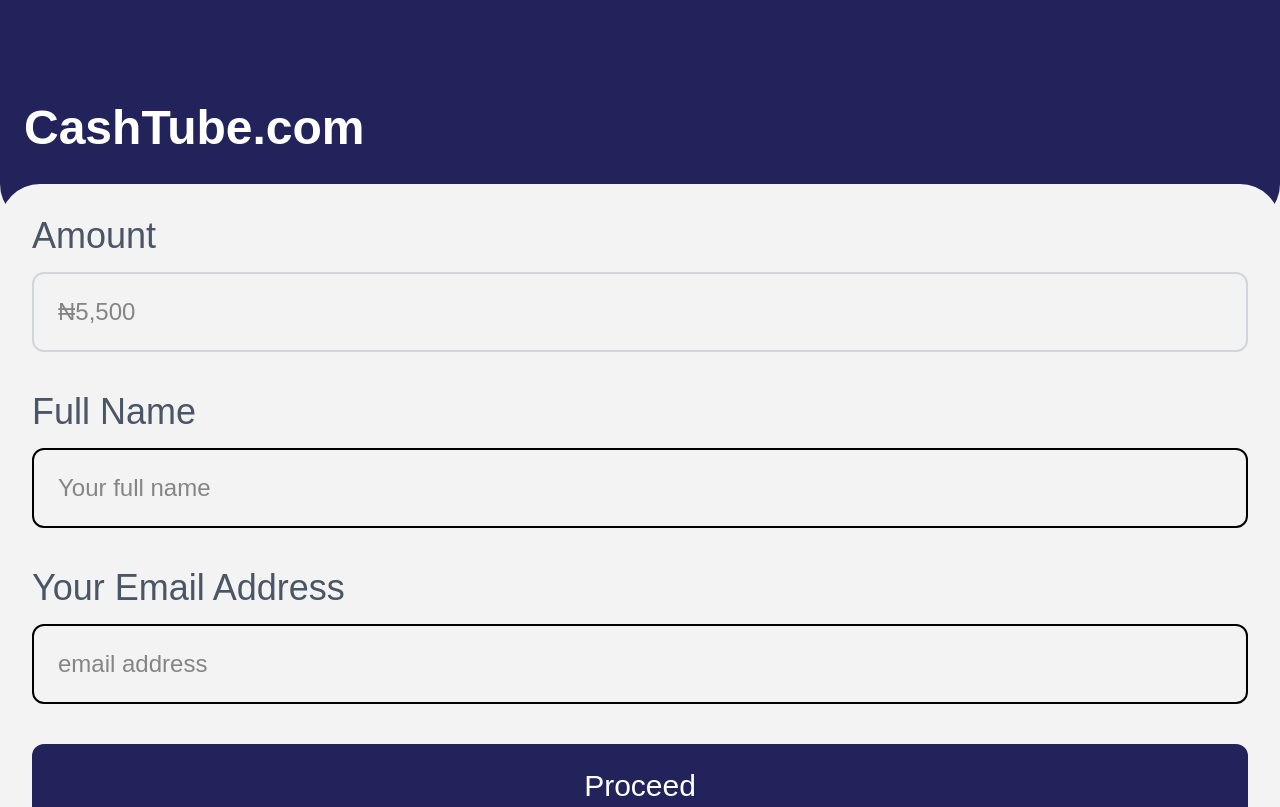
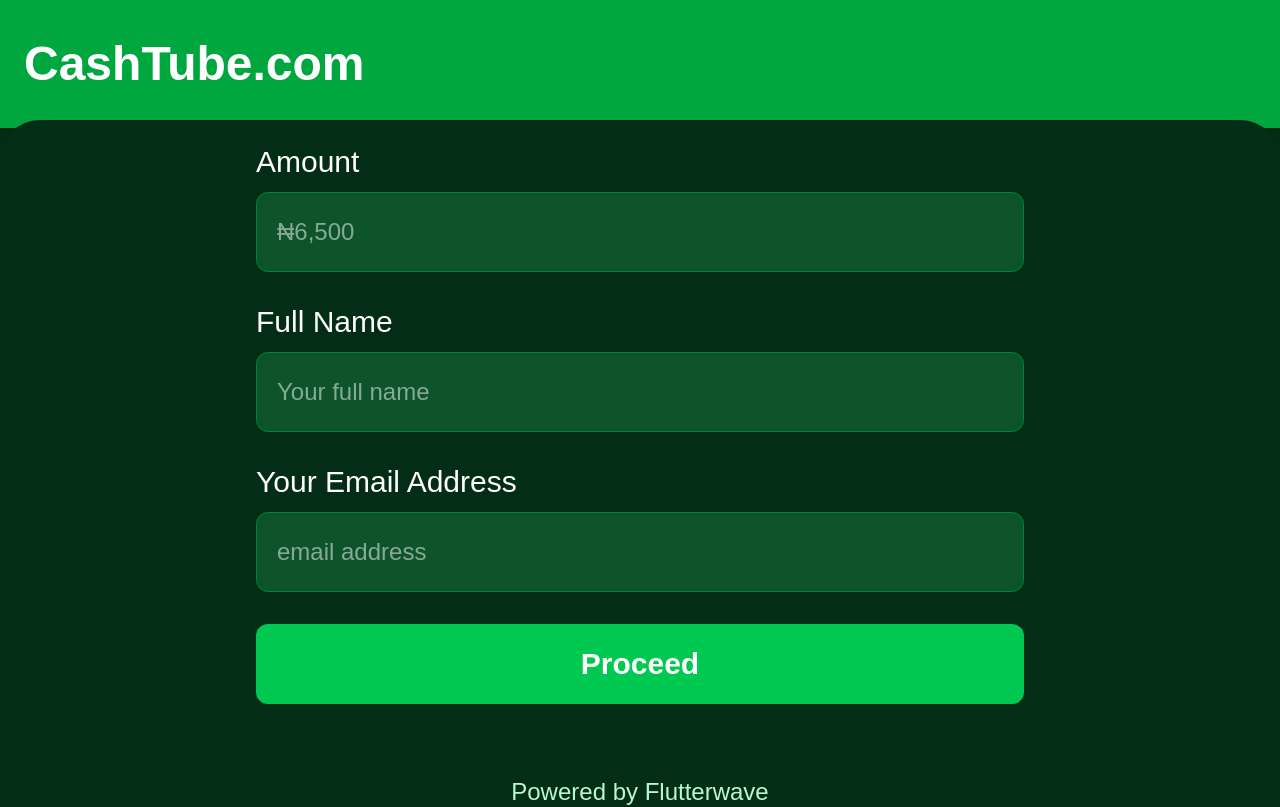
Before and after one commit to excelo7/cashtube2, a Next.js app: page /payment in a window 1280 px wide. Shown: the top 807 px of the page. Built offline with nearby package versions, Linux system fonts and the light colour scheme.

Commit message:
dark green payment ui

```diff
--- a/app/payment/page.tsx
+++ b/app/payment/page.tsx
@@ -2,60 +2,73 @@
 
 export default function PaymentPage() {
   return (
-    <main className="min-h-screen bg-[#f3f3f3]">
-      <div className="bg-[#23235c] h-56 rounded-b-[40px] p-6">
-        <h1 className="text-white text-5xl font-bold mt-20">
+    <main className="min-h-screen bg-green-950">
+
+      {/* TOP HEADER */}
+      <div className="bg-green-600 text-white px-6 py-10 shadow-lg">
+        <h1 className="text-5xl font-bold">
           CashTube.com
         </h1>
       </div>
 
-      <div className="bg-[#f3f3f3] -mt-10 rounded-t-[40px] p-8 min-h-screen">
-        <div className="space-y-10">
+      {/* MAIN CARD */}
+      <div className="bg-green-950 rounded-t-[40px] -mt-2 p-6 min-h-screen">
 
+        <div className="max-w-3xl mx-auto space-y-8">
+
+          {/* Amount */}
           <div>
-            <h2 className="text-4xl text-gray-600 mb-4">Amount</h2>
+            <label className="text-3xl text-white block mb-3">
+              Amount
+            </label>
 
             <input
               type="text"
-              placeholder="₦5,500"
-              className="w-full h-20 rounded-xl border-2 border-gray-300 px-6 text-2xl"
+              placeholder="₦6,500"
+              className="w-full h-20 rounded-xl border border-green-700 bg-green-900 text-white px-5 text-2xl outline-none"
             />
           </div>
 
+          {/* Full Name */}
           <div>
-            <h2 className="text-4xl text-gray-600 mb-4">
+            <label className="text-3xl text-white block mb-3">
               Full Name
-            </h2>
+            </label>
 
             <input
               type="text"
               placeholder="Your full name"
-              className="w-full h-20 rounded-xl border-2 border-black px-6 text-2xl"
+              className="w-full h-20 rounded-xl border border-green-700 bg-green-900 text-white px-5 text-2xl outline-none"
             />
           </div>
 
+          {/* Email */}
           <div>
-            <h2 className="text-4xl text-gray-600 mb-4">
+            <label className="text-3xl text-white block mb-3">
               Your Email Address
-            </h2>
+            </label>
 
             <input
               type="email"
               placeholder="email address"
-              className="w-full h-20 rounded-xl border-2 border-black px-6 text-2xl"
+              className="w-full h-20 rounded-xl border border-green-700 bg-green-900 text-white px-5 text-2xl outline-none"
             />
           </div>
 
-          <button className="w-full bg-[#23235c] text-white text-3xl py-6 rounded-xl">
+          {/* Button */}
+          <button className="w-full h-20 rounded-xl bg-green-500 hover:bg-green-600 text-white text-3xl font-bold transition">
             Proceed
           </button>
 
-          <p className="text-center text-2xl text-gray-500 pt-16">
+          {/* Footer */}
+          <p className="text-center text-2xl text-green-200 pt-10">
             Powered by Flutterwave
           </p>
 
         </div>
+
       </div>
+
     </main>
   )
 }
```
Also changed, not shown: 1 other file (tests, documents, lock files or other folders).
